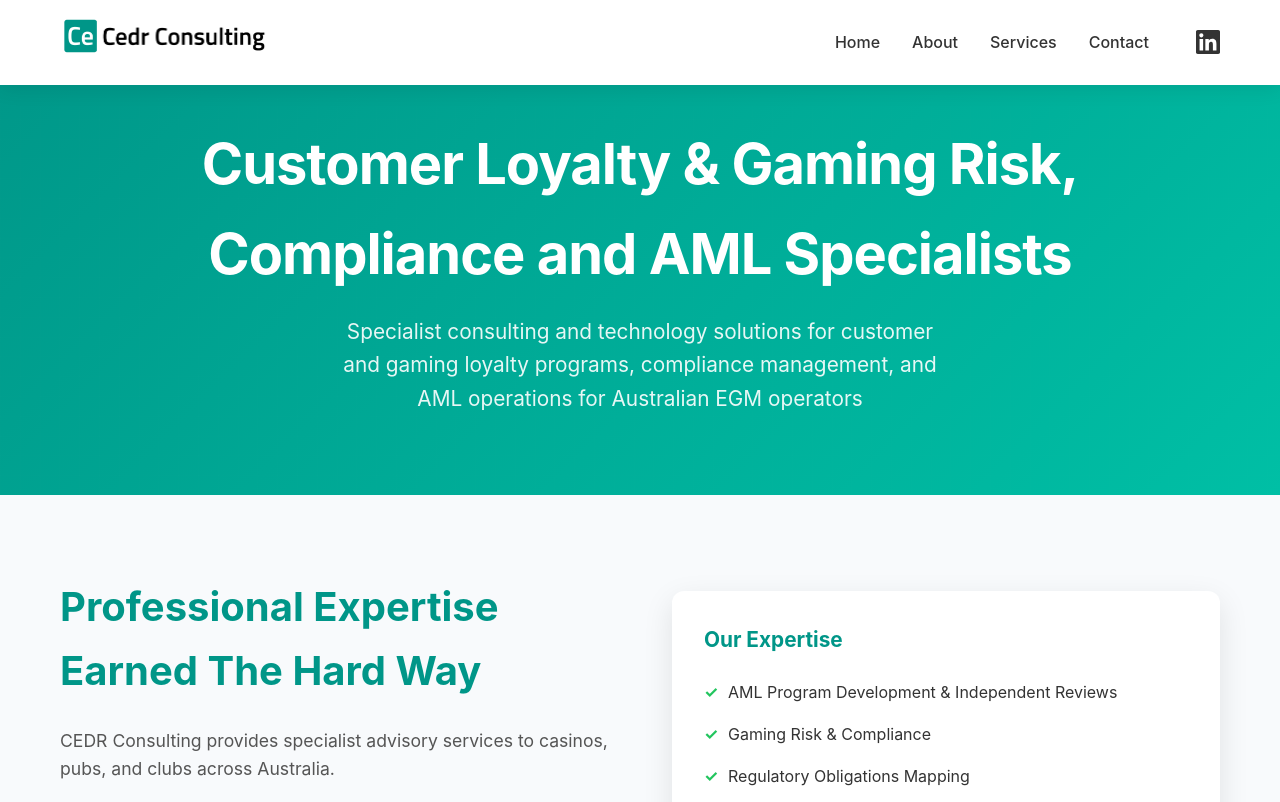
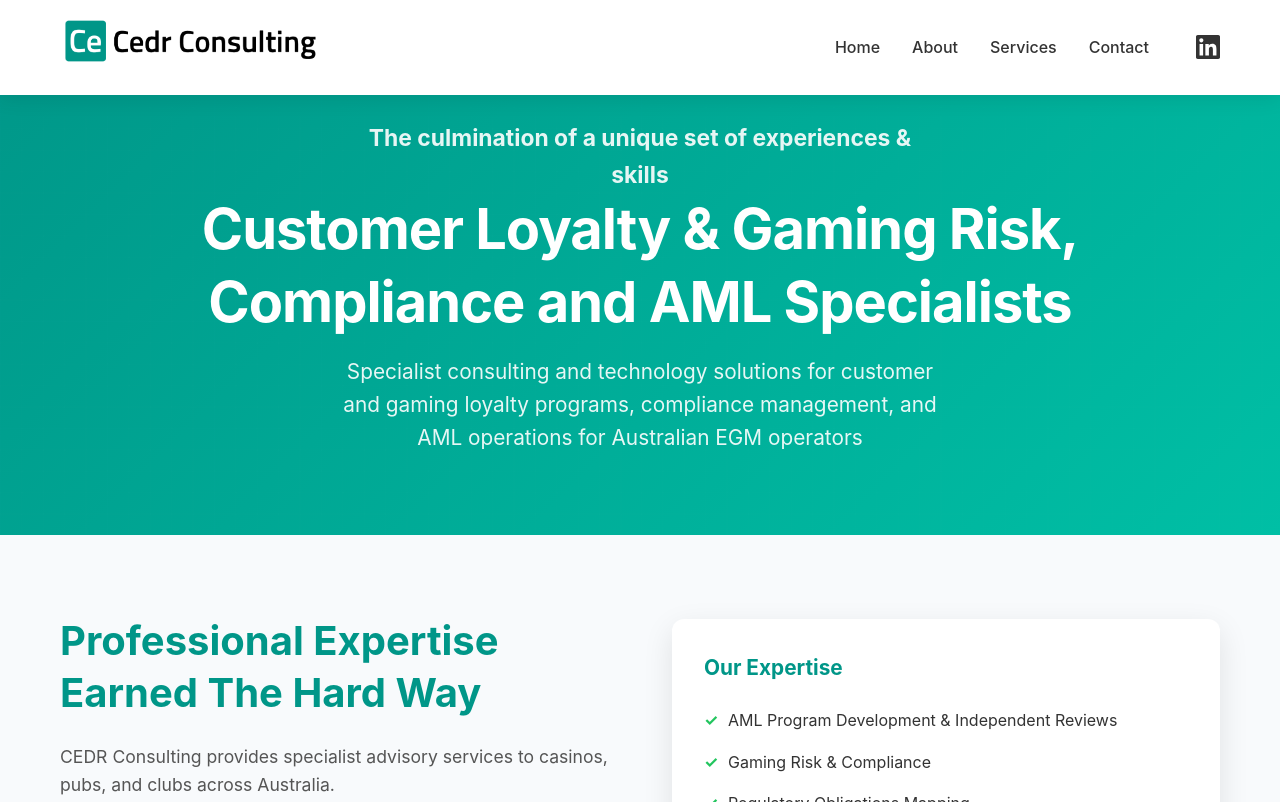
Before and after one commit to markkelly123/cedr-consulting-website, a plain HTML site: page index.html in a window 1280 px wide. Shown: the top 802 px of the page. Drawn offline with Linux system fonts and the light colour scheme.

Commit message:
Change spacing

```diff
--- a/assets/css/styles.css
+++ b/assets/css/styles.css
@@ -15,6 +15,11 @@ body {
     max-width: 1200px;
     margin: 0 auto;
     padding: 0 20px;
+}
+
+.larger-text {
+  font-size: 1.1em;
+  font-weight: bold;
 }
 
 /* Header */
@@ -43,9 +48,8 @@ nav {
 }
 
 .logo-img {
-    height: 40px;
+    height: 50px;
     width: auto;
-    /* Removed white filter - logo shows in original colors */
 }
 
 .nav-links {
@@ -113,6 +117,7 @@ nav {
     font-size: 3.5rem;
     font-weight: 700;
     margin-bottom: 1rem;
+    line-height: 1.3;
     letter-spacing: -1px;
 }
 
@@ -139,6 +144,7 @@ nav {
 .about-text h2 {
     font-size: 2.5rem;
     margin-bottom: 1.5rem;
+    line-height: 1.3;
     color: #009688;
     font-weight: 700;
 }
--- a/index.html
+++ b/index.html
@@ -41,6 +41,7 @@
     <section id="home" class="hero">
         <div class="container">
             <div class="hero-content">
+                <p><span class="larger-text">The culmination of a unique set of experiences & skills</span></p>
                 <h1>Customer Loyalty & Gaming Risk, Compliance and AML Specialists</h1>
                 <p>Specialist consulting and technology solutions for customer and gaming loyalty programs, compliance management, and AML operations for Australian EGM operators</p>
             </div>
```
